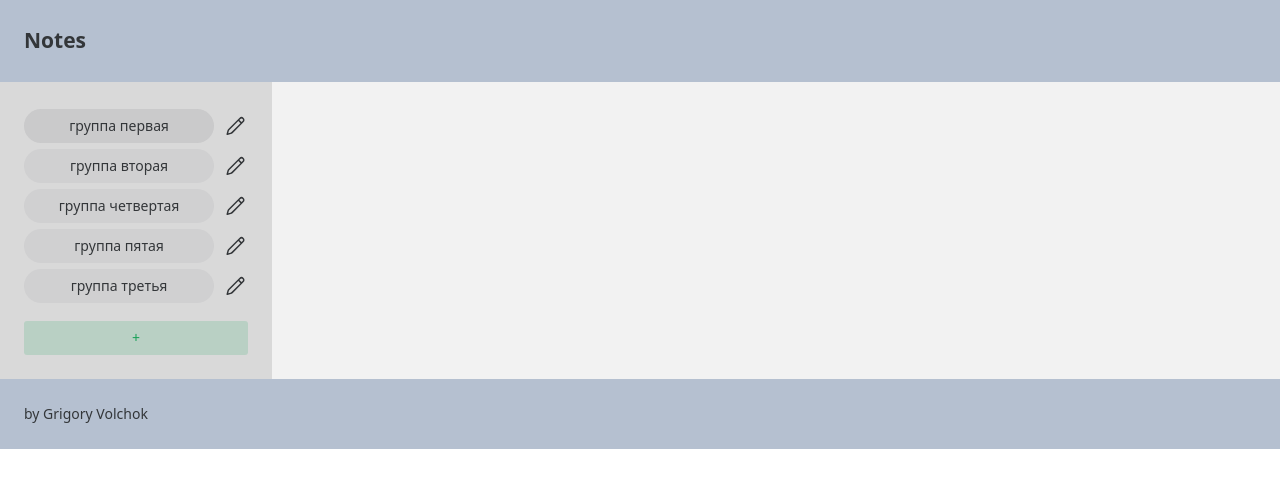
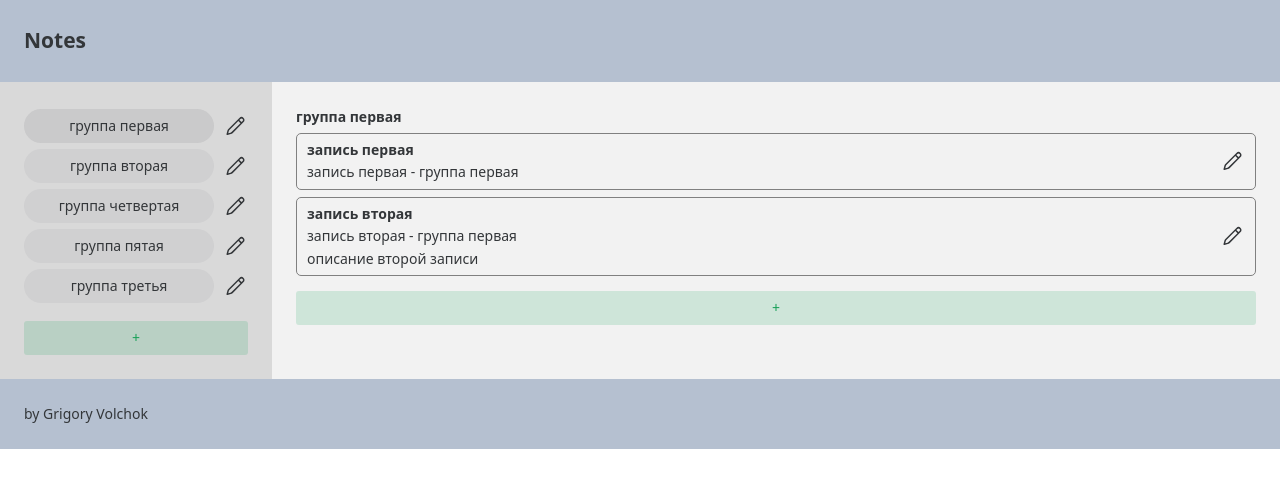
Before and after one commit to V-Grigory/notes, a Vue app in the folder front-vue3/: page / in a window 1280 px wide. Both pictures are taken after a click on the button "группа первая". Shown: the top 488 px of the page. Built offline with nearby package versions, Linux system fonts and the light colour scheme.

Commit message:
Add notes list and note form

```diff
--- a/front-vue3/src/App.vue
+++ b/front-vue3/src/App.vue
@@ -12,7 +12,7 @@
           </n-layout-sider>
 
           <n-layout-content content-style="padding: 24px;">
-<!--            <notes-list />-->
+            <notes-wrap @form-saved="onFormSaved" />
           </n-layout-content>
         </n-message-provider>
       </n-layout>
@@ -30,6 +30,7 @@ import { serviceProvider } from "@/serviceProvider/serviceProvider";
 import type { INotesData } from "@/entities";
 
 import GroupsWrap from "@/components/groups/GroupsWrap.vue";
+import NotesWrap from "@/components/notes/NotesWrap.vue";
 
 const store = useNoteStore();
 
--- a/front-vue3/src/api/notes/in-memory/data.json
+++ b/front-vue3/src/api/notes/in-memory/data.json
@@ -8,7 +8,7 @@
         "id": 1,
         "title": "запись первая",
         "value": "запись первая - группа первая",
-        "description": null,
+        "description": "",
         "order": 1
       },
       {
@@ -29,7 +29,7 @@
         "id": 3,
         "title": "запись третья",
         "value": "запись третья - группа вторая",
-        "description": null,
+        "description": "",
         "order": 1
       }
     ]
--- a/front-vue3/src/components/groups/GroupsList.vue
+++ b/front-vue3/src/components/groups/GroupsList.vue
@@ -1,20 +1,20 @@
 <template>
   <div
-    v-for="(itemList, index) in store.orderedGroups"
+    v-for="(group, index) in store.orderedGroups"
     :key="index"
     class="list-item-wrapper"
   >
     <n-button
-      @click="setActiveItem(itemList)"
+      @click="setActiveItem(group)"
       strong
       secondary
       round
       class="select-list-item-button"
     >
-      {{ itemList.groupTitle }}
+      {{ group.groupTitle }}
     </n-button>
 
-    <edit-icon @click="editItem(itemList)" class="edit-list-item-icon" />
+    <edit-icon @click="editItem(group)" class="edit-list-item-icon" />
   </div>
 
   <n-button
--- /dev/null
+++ b/front-vue3/src/components/notes/NoteForm.vue
@@ -0,0 +1,96 @@
+<template>
+  <n-modal :show="isOpenModal" transform-origin="center" auto-focus>
+    <n-card
+      style="width: 600px"
+      :title="formTitle"
+      :bordered="false"
+      size="huge"
+      role="dialog"
+      aria-modal="true"
+    >
+      <n-form :model="formValues">
+        <n-form-item label="Title">
+          <n-input v-model:value="formValues.title" placeholder="Input Title" />
+        </n-form-item>
+
+        <n-form-item label="Value">
+          <n-input v-model:value="formValues.value" placeholder="Input Value" />
+        </n-form-item>
+
+        <n-form-item label="Description">
+          <n-input
+            v-model:value="formValues.description"
+            placeholder="Input Description"
+          />
+        </n-form-item>
+
+        <n-form-item label="Order">
+          <n-input-number v-model:value="formValues.order" />
+        </n-form-item>
+
+        <n-form-item>
+          <n-button @click="saveEdit" type="success"> Сохранить </n-button>
+          <n-button @click="cancelEdit" style="margin-left: 15px">
+            Отмена
+          </n-button>
+        </n-form-item>
+      </n-form>
+
+      {{ formValues }}
+    </n-card>
+  </n-modal>
+</template>
+
+<script setup lang="ts">
+import { ref, watch } from "vue";
+import { useMessage } from "naive-ui";
+import type { INoteData } from "@/entities";
+import { serviceProvider } from "@/serviceProvider/serviceProvider";
+
+const message = useMessage();
+
+const props = defineProps<{
+  isOpenForm: boolean;
+  formTitle: string;
+  formData: INoteData;
+}>();
+
+const emit = defineEmits<{
+  (e: "formSaved"): void;
+  (e: "formClosed"): void;
+}>();
+
+const isOpenModal = ref<boolean>(false);
+watch(
+  () => props.isOpenForm,
+  () => {
+    props.isOpenForm && initFormValues();
+    isOpenModal.value = props.isOpenForm;
+  }
+);
+
+const formValues = ref<INoteData>(props.formData);
+
+const initFormValues = (): void => {
+  formValues.value = Object.assign({}, props.formData);
+};
+
+const saveEdit = async () => {
+  try {
+    await serviceProvider.notes.saveNote({
+      noteData: formValues.value,
+      groupId: 1, // !
+    });
+
+    emit("formSaved");
+  } catch (errorMessage: any) {
+    message.error(errorMessage);
+  }
+};
+
+const cancelEdit = (): void => {
+  emit("formClosed");
+};
+</script>
+
+<style scoped></style>
--- a/front-vue3/src/components/notes/NotesList.vue
+++ b/front-vue3/src/components/notes/NotesList.vue
@@ -1,45 +1,54 @@
 <template>
   <div class="group-title">
-    {{ groupStore.activeGroup.title }}
+    {{ store.activeGroup.groupTitle }}
   </div>
 
-  <div v-for="(note, index) in filteredNotes" :key="index" class="note">
-    <div class="note-title">
-      <b>{{ note.title }}</b>
+  <div v-for="(note, index) in store.groupNotes" :key="index" class="note">
+    <div class="note-attributes">
+      <div class="note-title">
+        <b>{{ note.title }}</b>
+      </div>
+      <div class="note-value">
+        {{ note.value }}
+      </div>
+      <div class="note-description">
+        {{ note.description }}
+      </div>
     </div>
-    <div class="note-value">
-      {{ note.value }}
-    </div>
+
+    <edit-icon @click="editItem(note)" class="edit-list-item-icon" />
   </div>
-  <!--  &#45;&#45;&#45;&#45;&#45;&#45;&#45;&#45;&#45;&#45;&#45;&#45;&#45;&#45;&#45;&#45;&#45;&#45;&#45;&#45;&#45;&#45;-->
-  <!--  <pre>{{ noteStore.notes }}</pre>-->
+
+  <n-button
+    @click="addItem"
+    strong
+    secondary
+    block
+    type="primary"
+    class="add-list-item-button"
+  >
+    +
+  </n-button>
 </template>
 
 <script setup lang="ts">
-import { computed } from "vue";
 import { serviceProvider } from "@/serviceProvider/serviceProvider";
-import { useGroupStore } from "@/stores/group";
 import { useNoteStore } from "@/stores/note";
 import type { INoteData } from "@/entities";
+import EditIcon from "@/components/ui/EditIcon.vue";
 
-const groupStore = useGroupStore();
-const noteStore = useNoteStore();
+const store = useNoteStore();
 
-const filteredNotes = computed((): INoteData[] => {
-  return groupStore.activeGroup.id
-    ? noteStore.orderedNotes.filter(
-        (note: INoteData) => note.groupId === groupStore.activeGroup.id
-      )
-    : noteStore.orderedNotes;
-});
+const emit = defineEmits<{
+  (e: "openForm", formData: INoteData): void;
+}>();
 
-const getNotes = (): void => {
-  serviceProvider.notes
-    .getAllNotes()
-    .then((notesData: INoteData[] | []) => (noteStore.notes = notesData));
+const editItem = (item: INoteData): void => {
+  emit("openForm", item);
 };
-
-getNotes();
+const addItem = (): void => {
+  emit("openForm", serviceProvider.notes.getInitNote());
+};
 </script>
 
 <style scoped>
@@ -49,13 +58,30 @@ getNotes();
 }
 
 .note {
+  display: flex;
+  align-items: center;
+  justify-content: space-between;
   margin-bottom: 7px;
   padding: 5px 10px;
   border: 1px solid grey;
   border-radius: 5px;
 }
+.note-attributes {
+}
 .note-title {
 }
 .note-value {
 }
+.note-description {
+}
+
+.edit-list-item-icon {
+  cursor: pointer;
+}
+.edit-list-item-icon:hover {
+  color: grey;
+}
+.add-list-item-button {
+  margin-top: 15px;
+}
 </style>
--- /dev/null
+++ b/front-vue3/src/components/notes/NotesWrap.vue
@@ -0,0 +1,44 @@
+<template>
+  <notes-list @open-form="onOpenForm" />
+
+  <note-form
+    :is-open-form="isOpenForm"
+    :form-data="formData"
+    form-title="Добавить заметку"
+    @form-saved="onFormSaved"
+    @form-closed="onFormClosed"
+  />
+</template>
+
+<script setup lang="ts">
+import { ref } from "vue";
+
+import NotesList from "@/components/notes/NotesList.vue";
+import NoteForm from "@/components/notes/NoteForm.vue";
+
+import { serviceProvider } from "@/serviceProvider/serviceProvider";
+import type { INoteData } from "@/entities";
+
+const emit = defineEmits<{
+  (e: "formSaved"): void;
+}>();
+
+const closeForm = (): void => {
+  isOpenForm.value = false;
+};
+
+const isOpenForm = ref<boolean>(false);
+const formData = ref<INoteData>(serviceProvider.notes.getInitNote());
+
+const onOpenForm = (data: INoteData): void => {
+  formData.value = data;
+  isOpenForm.value = true;
+};
+
+const onFormSaved = (): void => {
+  closeForm();
+  emit("formSaved");
+};
+
+const onFormClosed = (): void => closeForm();
+</script>
--- a/front-vue3/src/entities/note.ts
+++ b/front-vue3/src/entities/note.ts
@@ -4,14 +4,14 @@ export class Note implements INote {
   id: number;
   readonly title: string;
   readonly value: string;
-  readonly description?: string;
+  readonly description: string;
   readonly order: number;
 
   constructor(data: INoteData) {
     this.id = data.id;
     this.title = data.title;
     this.value = data.value;
-    this.description = data.description || undefined;
+    this.description = data.description;
     this.order = data.order;
   }
 
--- a/front-vue3/src/entities/types.ts
+++ b/front-vue3/src/entities/types.ts
@@ -19,7 +19,7 @@ export interface INoteData {
   readonly id: number;
   title: string;
   value: string;
-  description?: string;
+  description: string;
   order: number;
 }
 
--- a/front-vue3/src/services/notesService.ts
+++ b/front-vue3/src/services/notesService.ts
@@ -109,4 +109,8 @@ export class NotesService implements INotesService {
   getInitGroup(): IGroupData {
     return { groupId: 0, groupTitle: "", groupOrder: 0 };
   }
+
+  getInitNote(): INoteData {
+    return { id: 0, title: "", value: "", description: "", order: 0 };
+  }
 }
--- a/front-vue3/src/services/notesService.types.ts
+++ b/front-vue3/src/services/notesService.types.ts
@@ -5,4 +5,5 @@ export interface INotesService {
   saveGroup(data: IGroupData): Promise<void>;
   saveNote(data: { noteData: INoteData; groupId: number }): Promise<void>;
   getInitGroup(): IGroupData;
+  getInitNote(): INoteData;
 }
--- a/front-vue3/src/stores/note.ts
+++ b/front-vue3/src/stores/note.ts
@@ -1,6 +1,6 @@
 import { ref, computed } from "vue";
 import { defineStore } from "pinia";
-import type { INotesData, IGroupData } from "@/entities";
+import type { INotesData, INoteData, IGroupData } from "@/entities";
 
 export const useNoteStore = defineStore("note", () => {
   const notes = ref<Array<INotesData>>([]);
@@ -25,10 +25,18 @@ export const useNoteStore = defineStore("note", () => {
     return groups.sort((a, b) => a.groupOrder - b.groupOrder);
   });
 
+  const groupNotes = computed((): Array<INoteData> | [] => {
+    const group: INotesData | undefined = notes.value.find(
+      (group: INotesData) => group.groupId === activeGroup.value.groupId
+    );
+    return group ? group.notes : [];
+  });
+
   return {
     notes,
     activeGroup,
     setActiveGroup,
     orderedGroups,
+    groupNotes,
   };
 });
```
Also changed, not shown: 1 other file (tests, documents, lock files or other folders).
